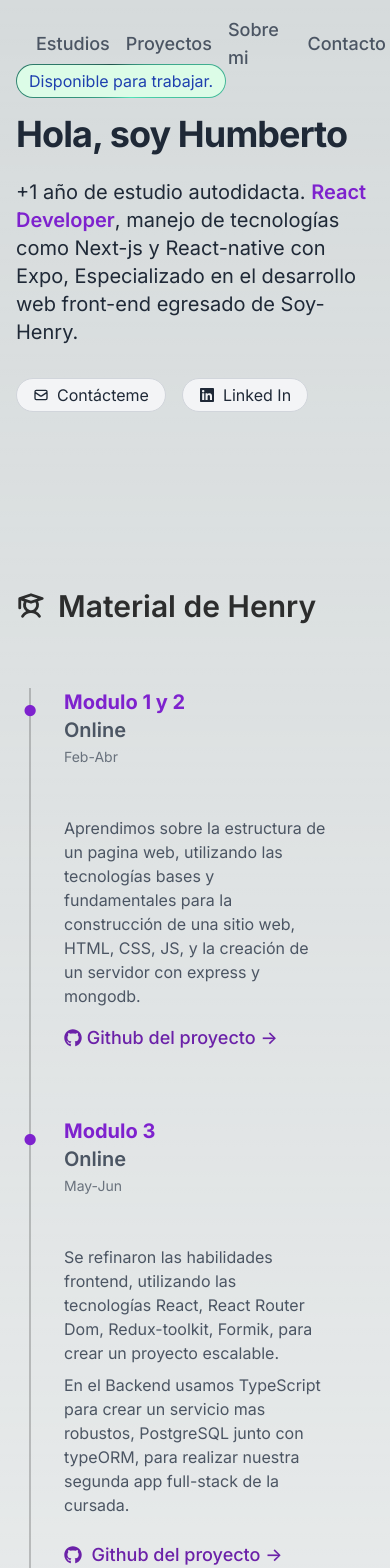
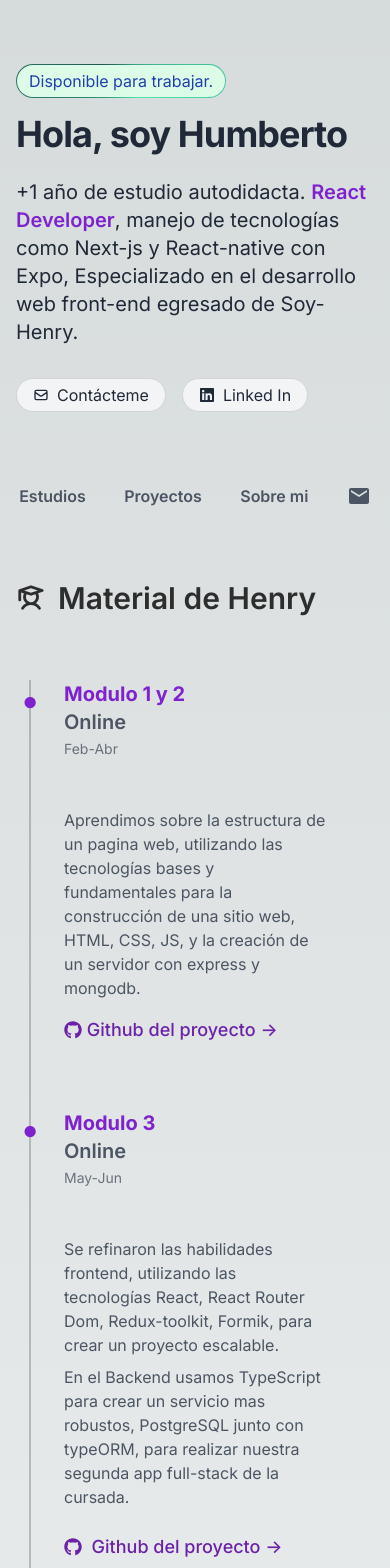
Before and after one commit to Heizahn/web-portfolio, a Next.js app: page / in a window 390 px wide. Shown: the top 1568 px of the page. Built offline with nearby package versions, Linux system fonts and the light colour scheme.

Commit message:
ajustando la vista en mobile

```diff
--- a/src/app/page.tsx
+++ b/src/app/page.tsx
@@ -1,5 +1,5 @@
 import Footer from '@/components/Footer/Footer';
-import Navbar from '@/components/Navbar/Navbar';
+import Navbar, { NavbarMobile } from '@/components/Navbar/Navbar';
 import SectionOne from '@/components/section-1/sectionOne';
 import SectionAbout from '@/components/sectionAbout/SectionAbout';
 import SectionProjects from '@/components/sectionproyects/SectionProyects';
@@ -8,20 +8,28 @@
 
 export default function Home() {
 	return (
-		<main className='px-4'>
+		<main className=''>
 			<Navbar />
 
+			<div className='px-4'>
 				<SectionOne />
+			</div>
 
-			<section id='study' className='pt-28'>
+			<NavbarMobile />
+
+			<div className='px-4'>
+				<section id='study' className='pt-16  md:pt-16'>
 					<SectionStudy />
 				</section>
 
-			<section id='projects' className='pt-28'>
+				<section id='projects' className='pt-16 md:pt-16'>
 					<SectionProjects />
 				</section>
 
-			<section id='about' className='h-screen pt-28 flex flex-col justify-between'>
+				<section
+					id='about'
+					className='pt-16 md:h-screen md:flex md:flex-col md:justify-between   md:pt-16'
+				>
 					<div>
 						<SectionAbout />
 					</div>
@@ -29,6 +37,7 @@
 						<Footer />
 					</div>
 				</section>
+			</div>
 		</main>
 	);
 }
--- a/src/components/Footer/Footer.tsx
+++ b/src/components/Footer/Footer.tsx
@@ -3,7 +3,7 @@
 
 export default function Footer() {
 	return (
-		<footer className='opacity-80 m-4 mt-16 w-full mx-auto container lg:max-w-4xl md:max-w-2xl mb-10 flex justify-center'>
+		<footer className='opacity-80 mt-16 w-full mx-auto container lg:max-w-4xl md:max-w-2xl mb-3 md:mb-10 flex justify-center'>
 			<div className='rounded-lg w-full max-w-screen-xl mx-auto md:flex md:items-center md:justify-between py-4'>
 				<span className='text-sm sm:text-center text-zinc-800/90 dark:text-zinc-200/90'>
 					© 2024{' '}
--- a/src/components/Navbar/Navbar.tsx
+++ b/src/components/Navbar/Navbar.tsx
@@ -3,10 +3,11 @@
 import { MAILTO } from '@/env/env';
 import './navbar.css';
 import { Link } from 'react-scroll';
+import { MdEmail } from 'react-icons/md';
 
 export default function Navbar() {
 	return (
-		<header className='fixed top-0 z-10 flex items-center justify-center w-full mx-auto mt-2 '>
+		<header className='hidden md:fixed top-0 z-10 md:flex items-center justify-center w-full mx-auto mt-2 '>
 			<nav className='flex px-3 font-medium rounded-full text-gray-600 dark:text-gray-200 justify-center items-center dark:bg-slate-800'>
 				<Link
 					className='links-navbar'
@@ -45,3 +46,27 @@
 		</header>
 	);
 }
+
+export function NavbarMobile() {
+	return (
+		<header className='sticky top-[-1px] z-10 flex items-center justify-center w-full  md:hidden'>
+			<nav className='flex w-full py-2 text-base font-semibold  text-gray-600 dark:text-gray-200 justify-around items-center dark:bg-black'>
+				<Link to='study' smooth={true} spy={true} activeClass='text-purple-500'>
+					Estudios
+				</Link>
+
+				<Link to='projects' smooth={true} spy={true} activeClass='text-purple-500'>
+					Proyectos
+				</Link>
+
+				<Link to='about' smooth={true} spy={true} activeClass='text-purple-500'>
+					Sobre mi
+				</Link>
+
+				<a href={MAILTO} className='text-2xl'>
+					<MdEmail />
+				</a>
+			</nav>
+		</header>
+	);
+}
--- a/src/components/sectionAbout/SectionAbout.tsx
+++ b/src/components/sectionAbout/SectionAbout.tsx
@@ -5,7 +5,7 @@
 
 export default function SectionAbout() {
 	return (
-		<section className='section undefined  w-full  mx-auto container lg:max-w-4xl md:max-w-2xl'>
+		<section className='w-full  mx-auto container lg:max-w-4xl md:max-w-2xl'>
 			<h2 className='flex items-center mb-6 text-3xl gap-x-3 font-semibold text-black/80 dark:text-white'>
 				<UserIcon />
 				Sobre mi
```
Lines whose indentation alone changed are shown as unchanged.
